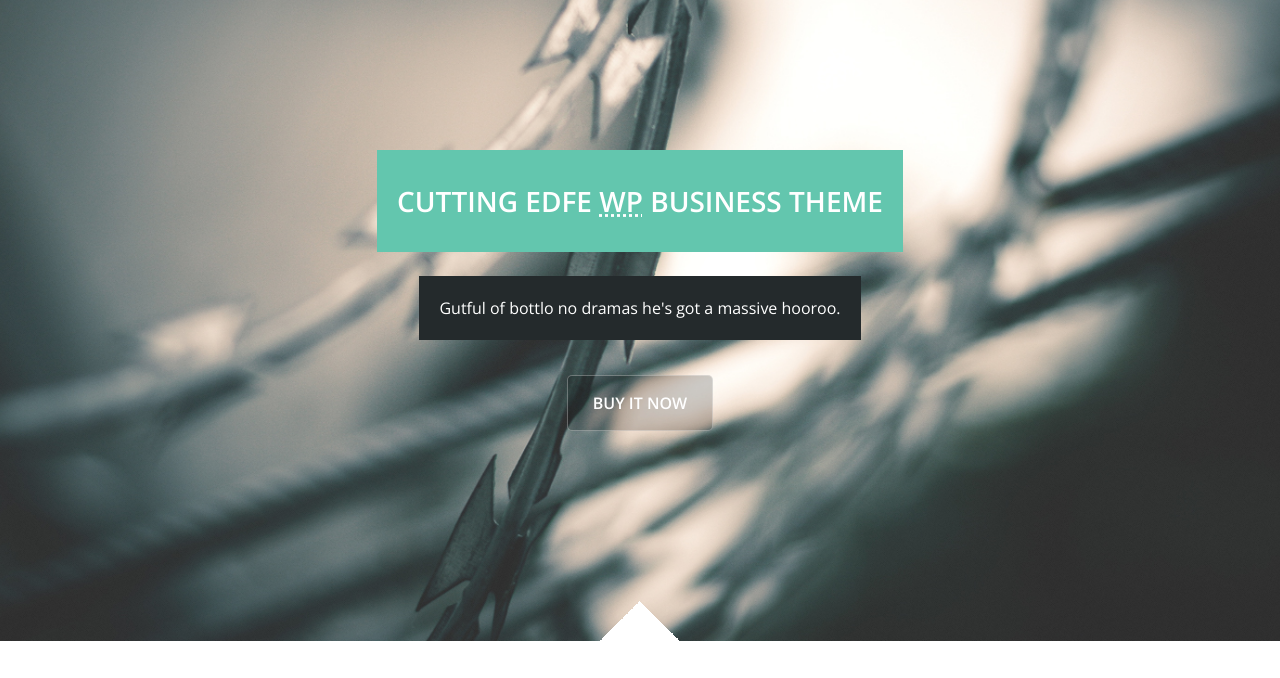
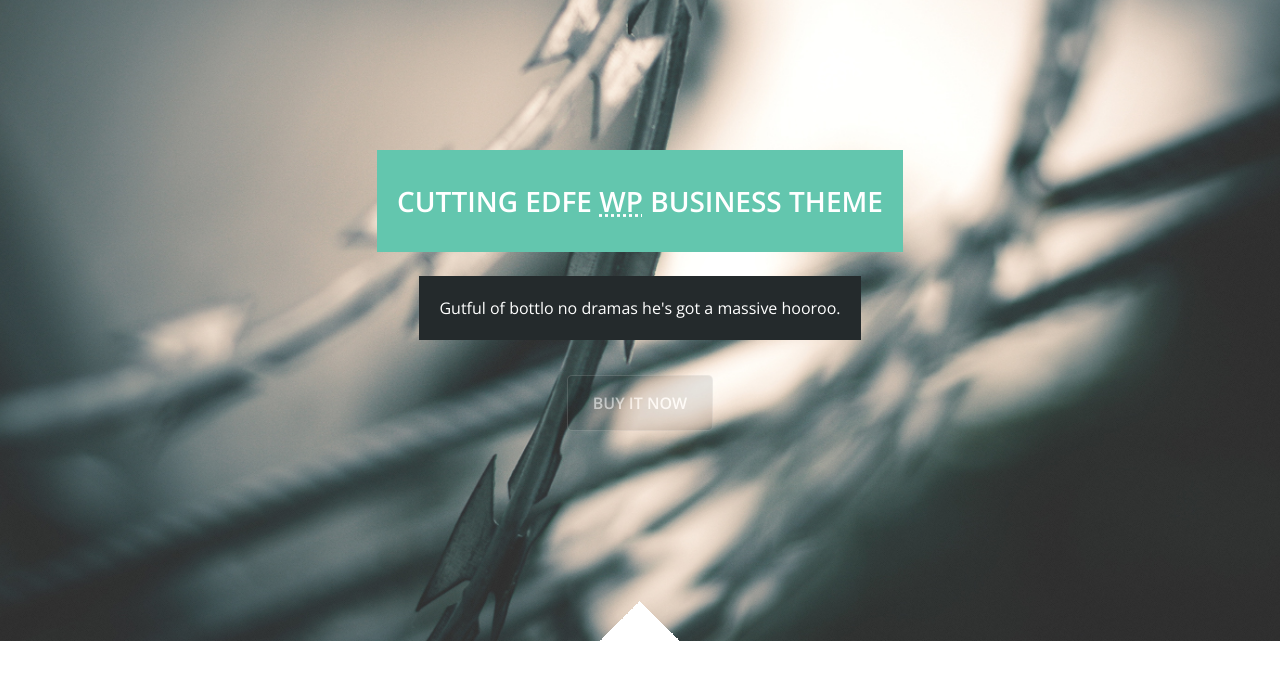
Before and after one commit to gabrielrportugal/Infusion, a plain HTML site: page index.html in a window 1280 px wide. In both pictures the pointer is over the link "BUY IT NOW". Shown: the part 79-757 px from the top of the page. Drawn offline with nearby package versions, Linux system fonts and the light colour scheme.

Commit message:
Fixing bugs

```diff
--- a/style/main.css
+++ b/style/main.css
@@ -207,15 +207,16 @@ img {
   font-size: 16px;
   font-weight: 600;
   text-transform: uppercase;
+  transition: 0.3s ;
 }
 
-.hero__btn:hover {}
+.hero__btn:hover {
+  opacity: 0.5;
+}
 
 .people-cards {
   margin-top: 2.5em;
 }
-
-.people-cards__card {}
 
 .people-cards__card:hover {
   outline: 5px solid #63c6ae;
@@ -301,8 +302,6 @@ img {
   background-color: #455357;
   color: #fff;
 }
-
-.last-articles {}
 
 .last-articles__title {
   background-color: #63c6ae;
```
